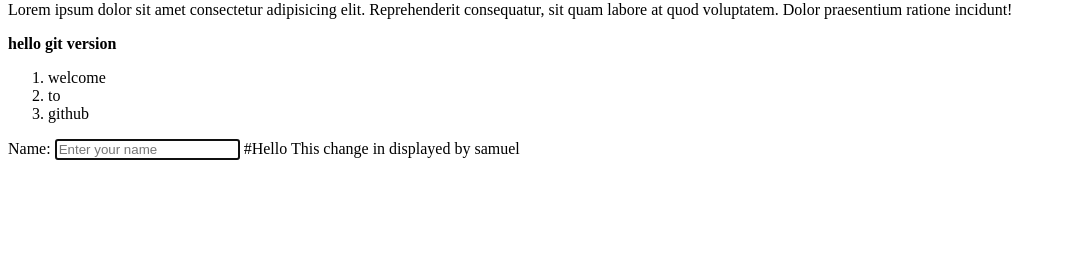
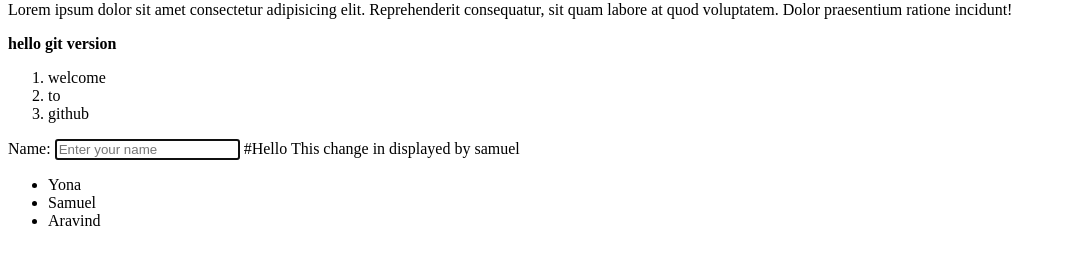
Before and after one commit to aravindnangunuri/versioncontrolsystem, a plain HTML site: page index.html in a window 1280 px wide. Shown: the part 79-344 px from the top of the page, without its empty margins (0-1066 px from the left). Drawn offline with Linux system fonts and the light colour scheme.

Commit message:
aravindchange

```diff
--- a/index.html
+++ b/index.html
@@ -23,5 +23,10 @@
 
         #Hello This change in displayed by samuel
     </form>
+    <ul>
+        <li>Yona</li>
+        <li>Samuel</li>
+        <li>Aravind</li>
+    </ul>
 </body>
 </html>
```
